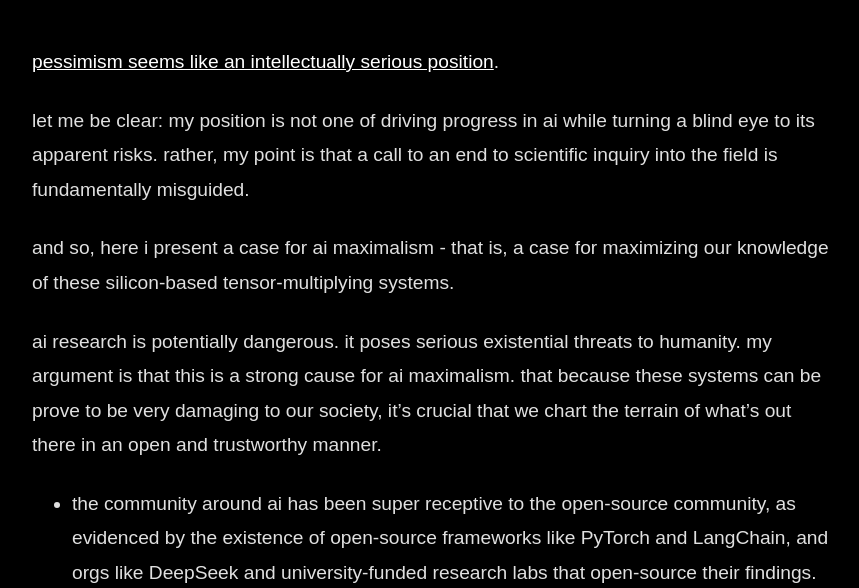
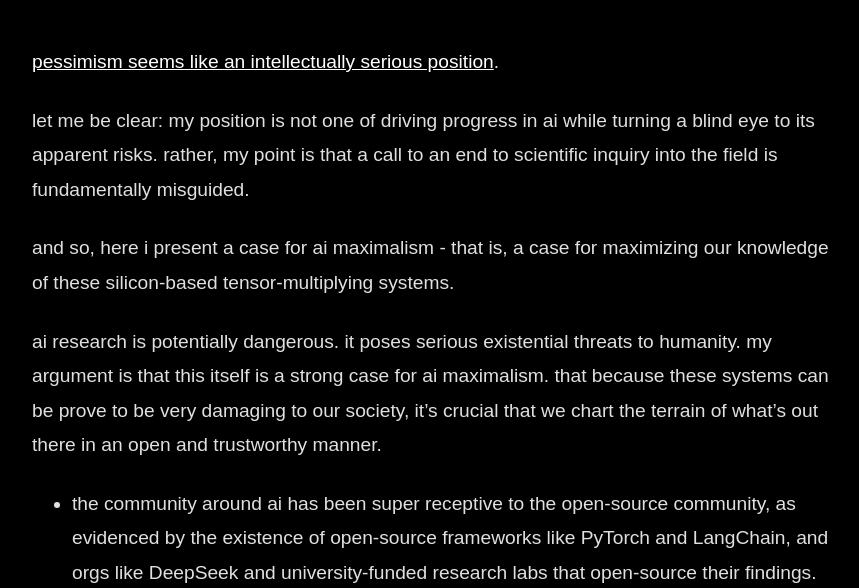
Before and after one commit to arighosh05/personal-website, a plain HTML site: page pages/thoughts/post_4.html in a window 1280 px wide. Shown: the part 211-799 px from the top of the page, without its empty margins (208-1067 px from the left). Drawn offline with Linux system fonts and the light colour scheme; a web font is replaced by a local one.

Commit message:
update post

```diff
--- a/pages/thoughts/post_4.html
+++ b/pages/thoughts/post_4.html
@@ -33,7 +33,7 @@
 
             <p>and so, here i present a case for ai maximalism - that is, a case for maximizing our knowledge of these silicon-based tensor-multiplying systems.</p>
 
-            <p>ai research is potentially dangerous. it poses serious existential threats to humanity. my argument is that this is a strong cause for ai maximalism. that because these systems can be prove to be very damaging to our society, it’s crucial that we chart the terrain of what’s out there in an open and trustworthy manner.</p>
+            <p>ai research is potentially dangerous. it poses serious existential threats to humanity. my argument is that this itself is a strong case for ai maximalism. that because these systems can be prove to be very damaging to our society, it’s crucial that we chart the terrain of what’s out there in an open and trustworthy manner.</p>
 
             <ul>
               <li>the community around ai has been super receptive to the open-source community, as evidenced by the existence of open-source frameworks like PyTorch and LangChain, and orgs like DeepSeek and university-funded research labs that open-source their findings. </li>
```
